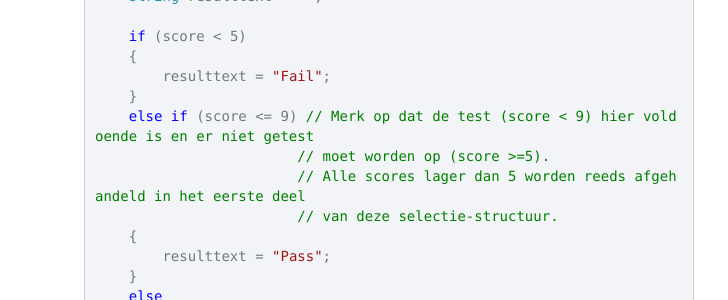
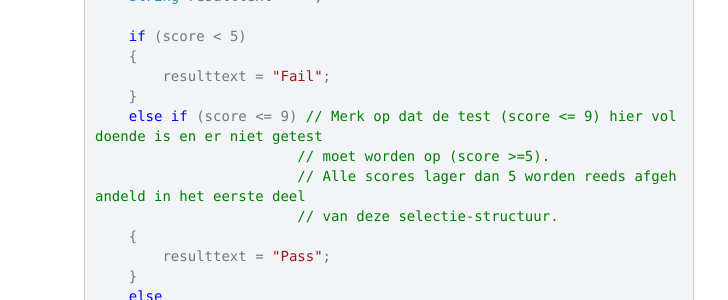
Before and after one commit to sma-it/sma-it.github.io, a Jekyll site: the page built from modules/basics/_posts/2000-01-04-if_else.md, in a window 1280 px wide and 900 px high, scrolled down 5490 px. Shown: the part 152-452 px from the top of the window, without its empty margins (331-1059 px from the left). Built offline with Jekyll 4.4.1, drawn with Linux system fonts in a browser that asks for light colours; nearby versions of some CDN libraries.

Commit message:
Corrected error in last example

```diff
--- a/modules/basics/_posts/2000-01-04-if_else.md
+++ b/modules/basics/_posts/2000-01-04-if_else.md
@@ -199,7 +199,7 @@ public static string Result(int score)
     {
         resulttext = "Fail";
     }
-    else if (score <= 9) // Merk op dat de test (score < 9) hier voldoende is en er niet getest
+    else if (score <= 9) // Merk op dat de test (score <= 9) hier voldoende is en er niet getest
                         // moet worden op (score >=5).
                         // Alle scores lager dan 5 worden reeds afgehandeld in het eerste deel
                         // van deze selectie-structuur.
```
